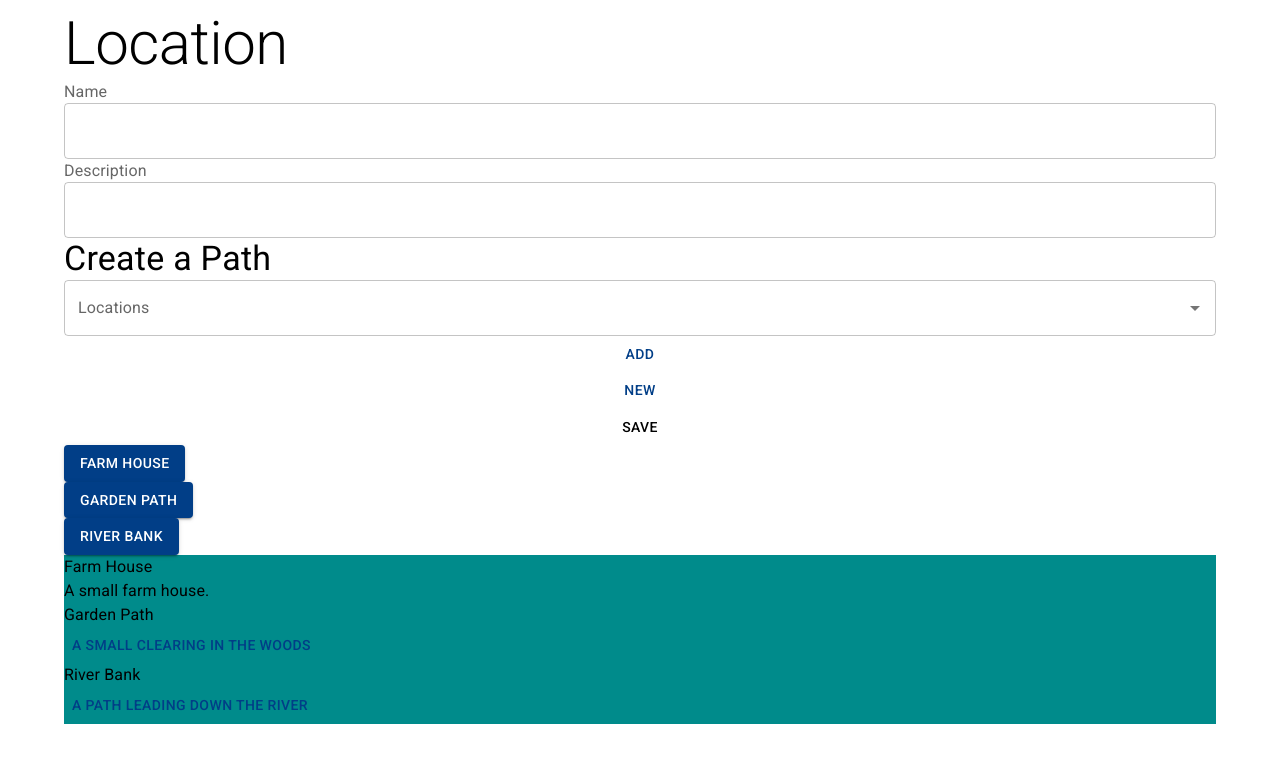
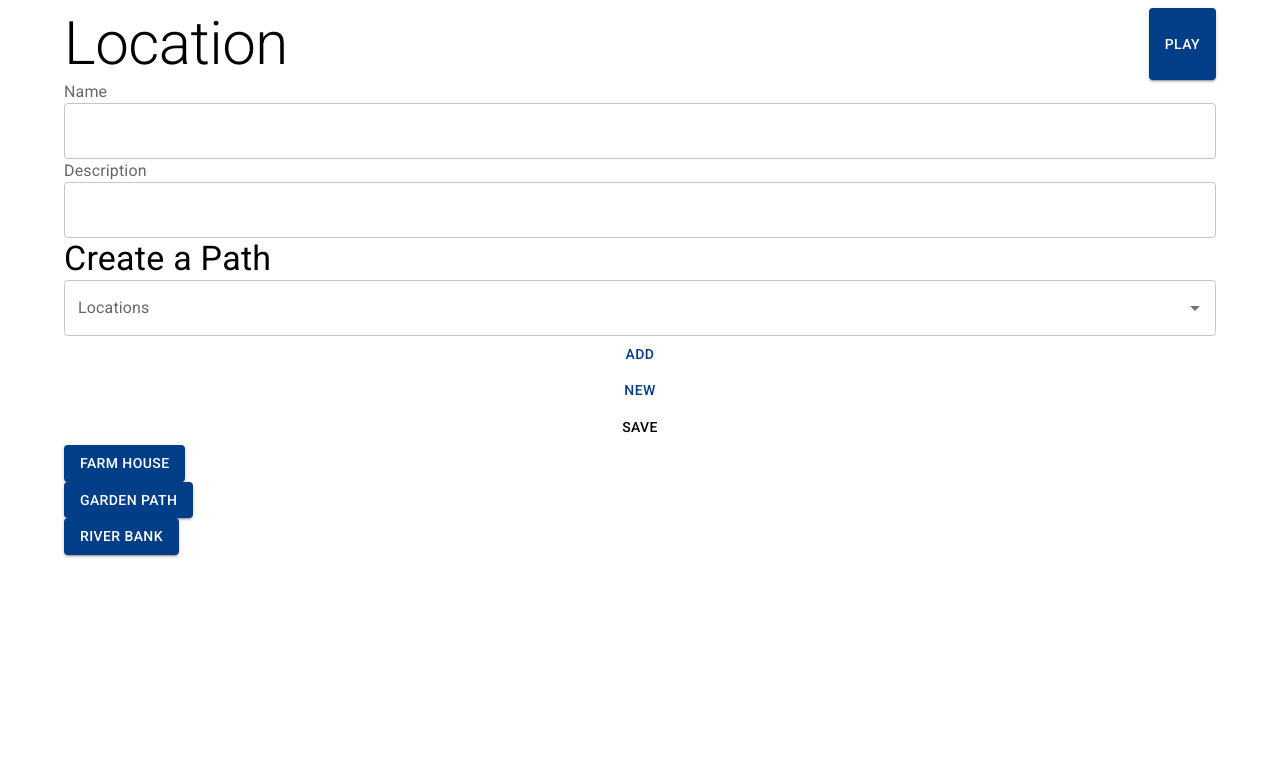
Before and after one commit to guy-jerome/Build-Your-Own-Adventure, a React (Vite) app: page / in a window 1280 px wide. Shown: the top 762 px of the page. Built offline with nearby package versions, Linux system fonts and the light colour scheme.

Commit message:
Added Conditional Rendering for build and play mode

```diff
--- a/src/App.jsx
+++ b/src/App.jsx
@@ -13,12 +13,12 @@ import Game from "./Game.jsx";
 export default function App(){
 
   const farmHouse = new location("Farm House","A small farm house." )
-
   const gardenPath = new location("Garden Path", "A quaint garden path.")
   const riverBank = new location("River Bank", "A small river bank.")
   farmHouse.paths = [{location:gardenPath, description:"A small Clearing in the woods"}, {location:riverBank, description:"A path leading down the river"}]
+
   const [locations, setLocations] = useState([farmHouse, gardenPath, riverBank])
-
+  const [gameState, setGameState] = useState("create")
   function addLocation(location){
     setLocations([...locations, location])
   }
@@ -27,11 +27,23 @@ export default function App(){
     setLocations([...locations])
   }
 
+  function checkGameState(){
+    switch(gameState){
+      case "create":
+        return <LocationCreate locations={locations} addLocation={addLocation} updateLocations={updateLocations}/>
+      case "play":
+        return <Game locations={locations}/>
+      default:
+        console.error("No Game State Selected")
+    }
+  }
+
 
   return(
     <Container sx={{display:'flex', flexDirection:'column', alignContent: 'center', justifyContent: 'center'}}>
-      <LocationCreate locations={locations} addLocation={addLocation} updateLocations={updateLocations}/>
-      <Game locations={locations}/>
+      {
+        checkGameState()
+      }
     </Container>
   )
 
--- a/src/Game.jsx
+++ b/src/Game.jsx
@@ -12,8 +12,8 @@ export default function Game({locations}){
         setPlayerLocation(locations[locations.indexOf(location)])
     }
     return(
-        <Box sx={{bgcolor:"darkcyan"}}>
-            <Typography>{playerLocation.name}</Typography>
+        <Box sx={{bgcolor:"darkcyan", display:"flex", flexDirection:"column", alignItems:"center", justifyContent:"center"}}>
+            <Typography variant="h3">{playerLocation.name}</Typography>
             <Typography>{playerLocation.description}</Typography>
             <Box>
                 {
--- a/src/LocationCreate.jsx
+++ b/src/LocationCreate.jsx
@@ -63,7 +63,11 @@ export default function LocationCreate({locations,addLocation, updateLocations})
   return (
       <>
         <Box sx={{display:'flex', flexDirection:'column', alignContent: 'center', justifyContent: 'center'}}>
-          <Typography variant="h2">Location</Typography>
+          <Box sx={{display:'flex', justifyContent: 'space-between'}}>
+            <Typography variant="h2">Location</Typography>
+            <Button variant='contained'>Play</Button>
+          </Box>
+
           <InputLabel htmlFor="location-name">Name</InputLabel>
           <TextField id="location-name" value={locationName} onChange={(e)=>{setLocationName(e.target.value)}}></TextField>
           <InputLabel htmlFor="location-description">Description</InputLabel>
```
